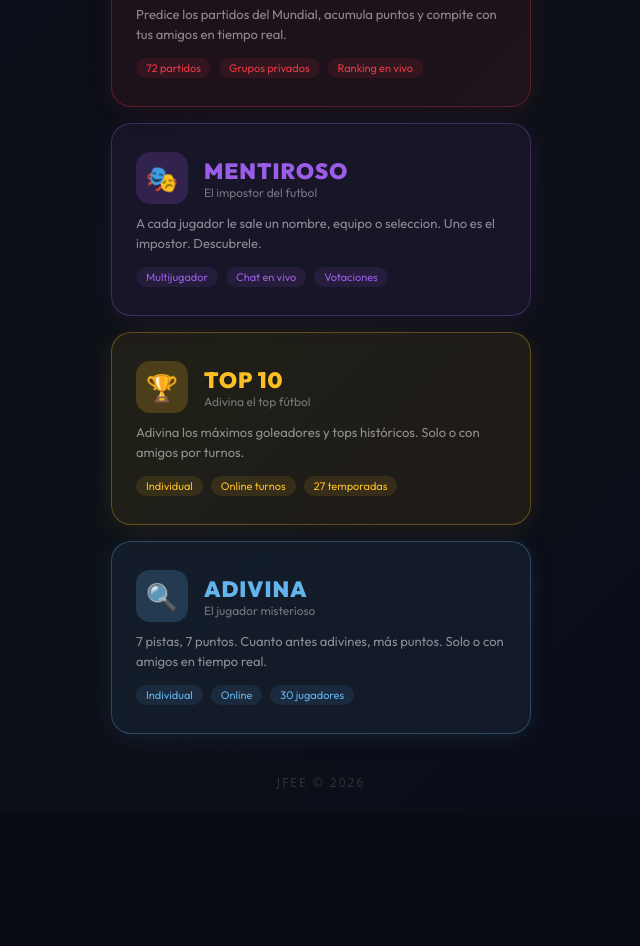
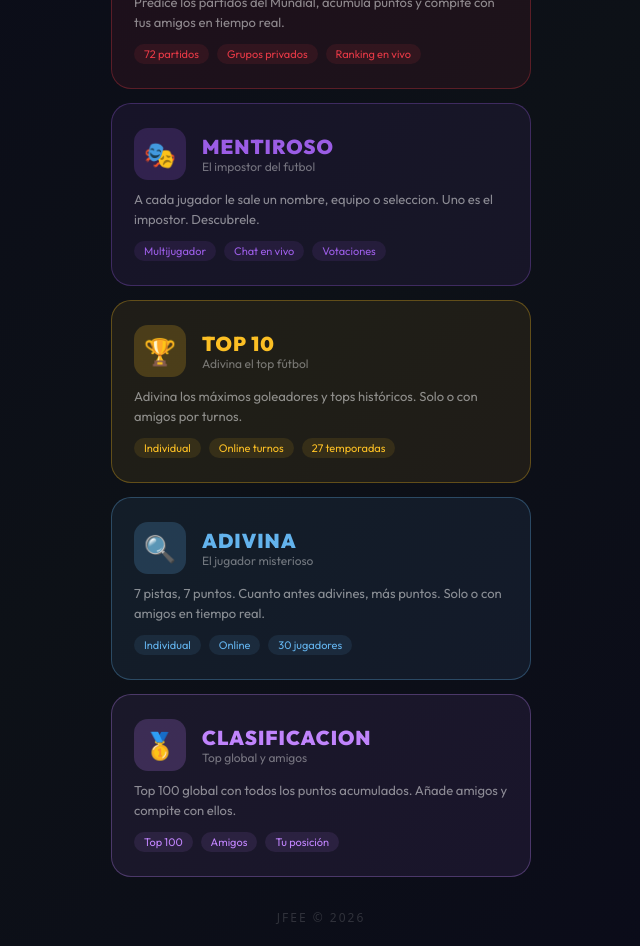
Before and after one commit to juanforba12-droid/prediccionmunidal2026, a React (Vite) app: page / in a window 1280 px wide. Shown: the part 280-1226 px from the top of the page, without its empty margins (319-959 px from the left). Before the commit the page ends 1091 px from the top, so only its background shows below. Built offline with nearby package versions, Linux system fonts and the light colour scheme; no server answers.

Commit message:
Update Home.jsx

```diff
--- a/src/pages/Home.jsx
+++ b/src/pages/Home.jsx
@@ -4,7 +4,6 @@ import { supabase } from '../lib/supabase.js'
 import { getRankInfo } from '../lib/ranks.js'
 import { getUserPoints } from '../lib/userPoints.js'
 
-// Genera un nombre de invitado aleatorio y lo guarda en localStorage
 function getOrCreateGuest() {
   const saved = localStorage.getItem('jfee_guest')
   if (saved) return saved
@@ -17,54 +16,32 @@ function getOrCreateGuest() {
   return guest
 }
 
-// Mini badge de rango inline
 function RankBadge({ rankInfo, small }) {
   const { rank, level } = rankInfo
   const levelStr = rank.levels > 1 ? ` ${['I','II','III'][level-1]}` : ''
   return (
-    <span style={{
-      display:'inline-flex', alignItems:'center', gap: small ? 3 : 5,
-      background:`${rank.color}18`, border:`1px solid ${rank.color}55`,
-      borderRadius: small ? 8 : 12,
-      padding: small ? '2px 8px' : '4px 12px',
-      fontSize: small ? 11 : 13,
-      color: rank.color, fontWeight:700
-    }}>
+    <span style={{ display:'inline-flex', alignItems:'center', gap: small ? 3 : 5, background:`${rank.color}18`, border:`1px solid ${rank.color}55`, borderRadius: small ? 8 : 12, padding: small ? '2px 8px' : '4px 12px', fontSize: small ? 11 : 13, color: rank.color, fontWeight:700 }}>
       {rank.emoji} {rank.name}{levelStr}
     </span>
   )
 }
 
-// Barra de progreso del rango
 function RankProgress({ rankInfo }) {
   const { rank, level, progress, pointsToNext, totalPoints } = rankInfo
   const levelStr = rank.levels > 1 ? ` ${['I','II','III'][level-1]}` : ''
   return (
     <div style={{ width:'100%' }}>
       <div style={{ display:'flex', justifyContent:'space-between', alignItems:'center', marginBottom:6 }}>
-        <span style={{ color: rank.color, fontWeight:700, fontSize:13 }}>
-          {rank.emoji} {rank.name}{levelStr}
-        </span>
-        <span style={{ color:'rgba(255,255,255,0.4)', fontSize:12 }}>
-          {totalPoints.toLocaleString()} pts
-        </span>
+        <span style={{ color: rank.color, fontWeight:700, fontSize:13 }}>{rank.emoji} {rank.name}{levelStr}</span>
+        <span style={{ color:'rgba(255,255,255,0.4)', fontSize:12 }}>{totalPoints.toLocaleString()} pts</span>
       </div>
       <div style={{ background:'rgba(255,255,255,0.07)', borderRadius:99, height:8, overflow:'hidden' }}>
-        <div style={{
-          width:`${progress}%`, height:'100%',
-          background:`linear-gradient(90deg, ${rank.color}88, ${rank.color})`,
-          borderRadius:99, transition:'width 0.6s ease'
-        }}/>
+        <div style={{ width:`${progress}%`, height:'100%', background:`linear-gradient(90deg, ${rank.color}88, ${rank.color})`, borderRadius:99, transition:'width 0.6s ease' }}/>
       </div>
-      {pointsToNext && (
-        <div style={{ textAlign:'right', marginTop:4, fontSize:11, color:'rgba(255,255,255,0.3)' }}>
-          {pointsToNext.toLocaleString()} pts para el siguiente nivel
-        </div>
-      )}
-      {!pointsToNext && rank.name === 'Icono Top' && (
-        <div style={{ textAlign:'center', marginTop:4, fontSize:11, color: rank.color }}>
-          👑 Rango máximo alcanzado
-        </div>
+      {pointsToNext ? (
+        <div style={{ textAlign:'right', marginTop:4, fontSize:11, color:'rgba(255,255,255,0.3)' }}>{pointsToNext.toLocaleString()} pts para el siguiente nivel</div>
+      ) : (
+        <div style={{ textAlign:'center', marginTop:4, fontSize:11, color: rank.color }}>👑 Rango máximo alcanzado</div>
       )}
     </div>
   )
@@ -72,7 +49,7 @@ function RankProgress({ rankInfo }) {
 
 export default function Home() {
   const nav = useNavigate()
-  const [user, setUser] = useState(undefined)    // undefined = cargando, null = invitado, obj = registrado
+  const [user, setUser] = useState(undefined)
   const [showAccount, setShowAccount] = useState(false)
   const [newPassword, setNewPassword] = useState('')
   const [pwMsg, setPwMsg] = useState('')
@@ -115,12 +92,10 @@ export default function Home() {
       {/* Botón esquina superior derecha */}
       {!isLoading && (
         isGuest ? (
-          // Sin sesión: botón de entrar
           <button onClick={() => nav('/auth')} style={{ position:'absolute', top:20, right:20, background:'linear-gradient(135deg,#e63946,#c1121f)', border:'none', borderRadius:12, padding:'8px 18px', color:'#fff', cursor:'pointer', fontSize:13, fontWeight:700, display:'flex', alignItems:'center', gap:6, boxShadow:'0 2px 12px rgba(230,57,70,0.4)' }}>
             <span>🔑</span> Iniciar sesión
           </button>
         ) : (
-          // Con sesión: nombre + rango
           <button onClick={() => setShowAccount(true)} style={{ position:'absolute', top:20, right:20, background:'rgba(255,255,255,0.06)', border:'1px solid rgba(255,255,255,0.1)', borderRadius:12, padding:'8px 16px', color:'rgba(255,255,255,0.7)', cursor:'pointer', fontSize:13, fontWeight:600, display:'flex', alignItems:'center', gap:8 }}>
             <span>{rankInfo.rank.emoji}</span>
             <span>{displayName}</span>
@@ -130,7 +105,7 @@ export default function Home() {
       )}
 
       {/* Logo */}
-      <div style={{ textAlign:'center', marginBottom:48 }}>
+      <div style={{ textAlign:'center', marginBottom:40 }}>
         <div style={{ fontFamily:"'Bebas Neue',sans-serif", fontSize:72, letterSpacing:12, background:'linear-gradient(135deg,#e63946,#ff6b6b)', WebkitBackgroundClip:'text', WebkitTextFillColor:'transparent', lineHeight:1, marginBottom:8 }}>JFEE</div>
         <div style={{ color:'rgba(255,255,255,0.3)', fontSize:14, letterSpacing:4, textTransform:'uppercase' }}>Juegos de Futbol En Espanol</div>
         {isGuest && (
@@ -141,99 +116,115 @@ export default function Home() {
       </div>
 
       {/* Tarjetas de juegos */}
-      <div style={{ display:'flex', flexDirection:'column', gap:16, width:'100%', maxWidth:420 }}>
+      <div style={{ display:'flex', flexDirection:'column', gap:14, width:'100%', maxWidth:420 }}>
 
-        <button onClick={() => isGuest ? nav('/auth') : nav('/prediccion')} style={{ background:'rgba(230,57,70,0.08)', border:'1px solid rgba(230,57,70,0.3)', borderRadius:20, padding:'28px 24px', cursor:'pointer', textAlign:'left', outline:'none', boxShadow:'0 4px 24px rgba(230,57,70,0.1)', position:'relative' }}>
+        {/* PREDICCION */}
+        <button onClick={() => isGuest ? nav('/auth') : nav('/prediccion')} style={{ background:'rgba(230,57,70,0.08)', border:'1px solid rgba(230,57,70,0.3)', borderRadius:20, padding:'24px 22px', cursor:'pointer', textAlign:'left', outline:'none', position:'relative' }}>
           {isGuest && <span style={{ position:'absolute', top:12, right:12, fontSize:11, background:'rgba(230,57,70,0.2)', color:'#e63946', borderRadius:8, padding:'2px 8px', fontWeight:700 }}>🔒 Requiere cuenta</span>}
           <div style={{ display:'flex', alignItems:'center', gap:16, marginBottom:10 }}>
             <div style={{ width:52, height:52, borderRadius:14, background:'rgba(230,57,70,0.2)', display:'flex', alignItems:'center', justifyContent:'center', fontSize:26 }}>⚽</div>
             <div>
-              <div style={{ color:'#e63946', fontWeight:800, fontSize:22, letterSpacing:1 }}>PREDICCION</div>
+              <div style={{ color:'#e63946', fontWeight:800, fontSize:20, letterSpacing:1 }}>PREDICCION</div>
               <div style={{ color:'rgba(255,255,255,0.4)', fontSize:12 }}>Mundial 2026</div>
             </div>
           </div>
           <div style={{ color:'rgba(255,255,255,0.5)', fontSize:13, lineHeight:1.5 }}>Predice los partidos del Mundial, acumula puntos y compite con tus amigos en tiempo real.</div>
-          <div style={{ marginTop:14, display:'flex', gap:8, flexWrap:'wrap' }}>
+          <div style={{ marginTop:12, display:'flex', gap:8, flexWrap:'wrap' }}>
             {['72 partidos','Grupos privados','Ranking en vivo'].map(t => <span key={t} style={{ fontSize:11, color:'#e63946', background:'rgba(230,57,70,0.1)', padding:'3px 10px', borderRadius:20 }}>{t}</span>)}
           </div>
         </button>
 
-        <button onClick={() => nav('/mentiroso')} style={{ background:'rgba(155,93,229,0.08)', border:'1px solid rgba(155,93,229,0.3)', borderRadius:20, padding:'28px 24px', cursor:'pointer', textAlign:'left', outline:'none', boxShadow:'0 4px 24px rgba(155,93,229,0.1)' }}>
+        {/* MENTIROSO */}
+        <button onClick={() => nav('/mentiroso')} style={{ background:'rgba(155,93,229,0.08)', border:'1px solid rgba(155,93,229,0.3)', borderRadius:20, padding:'24px 22px', cursor:'pointer', textAlign:'left', outline:'none' }}>
           <div style={{ display:'flex', alignItems:'center', gap:16, marginBottom:10 }}>
             <div style={{ width:52, height:52, borderRadius:14, background:'rgba(155,93,229,0.2)', display:'flex', alignItems:'center', justifyContent:'center', fontSize:26 }}>🎭</div>
             <div>
-              <div style={{ color:'#9b5de5', fontWeight:800, fontSize:22, letterSpacing:1 }}>MENTIROSO</div>
+              <div style={{ color:'#9b5de5', fontWeight:800, fontSize:20, letterSpacing:1 }}>MENTIROSO</div>
               <div style={{ color:'rgba(255,255,255,0.4)', fontSize:12 }}>El impostor del futbol</div>
             </div>
           </div>
           <div style={{ color:'rgba(255,255,255,0.5)', fontSize:13, lineHeight:1.5 }}>A cada jugador le sale un nombre, equipo o seleccion. Uno es el impostor. Descubrele.</div>
-          <div style={{ marginTop:14, display:'flex', gap:8, flexWrap:'wrap' }}>
+          <div style={{ marginTop:12, display:'flex', gap:8, flexWrap:'wrap' }}>
             {['Multijugador','Chat en vivo','Votaciones'].map(t => <span key={t} style={{ fontSize:11, color:'#9b5de5', background:'rgba(155,93,229,0.1)', padding:'3px 10px', borderRadius:20 }}>{t}</span>)}
           </div>
         </button>
 
-        <button onClick={() => nav('/topdiezgame')} style={{ background:'rgba(251,191,36,0.08)', border:'1px solid rgba(251,191,36,0.3)', borderRadius:20, padding:'28px 24px', cursor:'pointer', textAlign:'left', outline:'none', boxShadow:'0 4px 24px rgba(251,191,36,0.1)' }}>
+        {/* TOP 10 */}
+        <button onClick={() => nav('/topdiezgame')} style={{ background:'rgba(251,191,36,0.08)', border:'1px solid rgba(251,191,36,0.3)', borderRadius:20, padding:'24px 22px', cursor:'pointer', textAlign:'left', outline:'none' }}>
           <div style={{ display:'flex', alignItems:'center', gap:16, marginBottom:10 }}>
             <div style={{ width:52, height:52, borderRadius:14, background:'rgba(251,191,36,0.2)', display:'flex', alignItems:'center', justifyContent:'center', fontSize:26 }}>🏆</div>
             <div>
-              <div style={{ color:'#fbbf24', fontWeight:800, fontSize:22, letterSpacing:1 }}>TOP 10</div>
+              <div style={{ color:'#fbbf24', fontWeight:800, fontSize:20, letterSpacing:1 }}>TOP 10</div>
               <div style={{ color:'rgba(255,255,255,0.4)', fontSize:12 }}>Adivina el top fútbol</div>
             </div>
           </div>
           <div style={{ color:'rgba(255,255,255,0.5)', fontSize:13, lineHeight:1.5 }}>Adivina los máximos goleadores y tops históricos. Solo o con amigos por turnos.</div>
-          <div style={{ marginTop:14, display:'flex', gap:8, flexWrap:'wrap' }}>
+          <div style={{ marginTop:12, display:'flex', gap:8, flexWrap:'wrap' }}>
             {['Individual','Online turnos','27 temporadas'].map(t => <span key={t} style={{ fontSize:11, color:'#fbbf24', background:'rgba(251,191,36,0.1)', padding:'3px 10px', borderRadius:20 }}>{t}</span>)}
           </div>
         </button>
 
-        <button onClick={() => nav('/adivina')} style={{ background:'rgba(99,179,237,0.08)', border:'1px solid rgba(99,179,237,0.3)', borderRadius:20, padding:'28px 24px', cursor:'pointer', textAlign:'left', outline:'none', boxShadow:'0 4px 24px rgba(99,179,237,0.1)' }}>
+        {/* ADIVINA */}
+        <button onClick={() => nav('/adivina')} style={{ background:'rgba(99,179,237,0.08)', border:'1px solid rgba(99,179,237,0.3)', borderRadius:20, padding:'24px 22px', cursor:'pointer', textAlign:'left', outline:'none' }}>
           <div style={{ display:'flex', alignItems:'center', gap:16, marginBottom:10 }}>
             <div style={{ width:52, height:52, borderRadius:14, background:'rgba(99,179,237,0.2)', display:'flex', alignItems:'center', justifyContent:'center', fontSize:26 }}>🔍</div>
             <div>
-              <div style={{ color:'#63b3ed', fontWeight:800, fontSize:22, letterSpacing:1 }}>ADIVINA</div>
+              <div style={{ color:'#63b3ed', fontWeight:800, fontSize:20, letterSpacing:1 }}>ADIVINA</div>
               <div style={{ color:'rgba(255,255,255,0.4)', fontSize:12 }}>El jugador misterioso</div>
             </div>
           </div>
           <div style={{ color:'rgba(255,255,255,0.5)', fontSize:13, lineHeight:1.5 }}>7 pistas, 7 puntos. Cuanto antes adivines, más puntos. Solo o con amigos en tiempo real.</div>
-          <div style={{ marginTop:14, display:'flex', gap:8, flexWrap:'wrap' }}>
+          <div style={{ marginTop:12, display:'flex', gap:8, flexWrap:'wrap' }}>
             {['Individual','Online','30 jugadores'].map(t => <span key={t} style={{ fontSize:11, color:'#63b3ed', background:'rgba(99,179,237,0.1)', padding:'3px 10px', borderRadius:20 }}>{t}</span>)}
+          </div>
+        </button>
+
+        {/* CLASIFICACION */}
+        <button onClick={() => nav('/ranking')} style={{ background:'rgba(192,132,252,0.08)', border:'1px solid rgba(192,132,252,0.3)', borderRadius:20, padding:'24px 22px', cursor:'pointer', textAlign:'left', outline:'none' }}>
+          <div style={{ display:'flex', alignItems:'center', gap:16, marginBottom:10 }}>
+            <div style={{ width:52, height:52, borderRadius:14, background:'rgba(192,132,252,0.2)', display:'flex', alignItems:'center', justifyContent:'center', fontSize:26 }}>🥇</div>
+            <div>
+              <div style={{ color:'#c084fc', fontWeight:800, fontSize:20, letterSpacing:1 }}>CLASIFICACION</div>
+              <div style={{ color:'rgba(255,255,255,0.4)', fontSize:12 }}>Top global y amigos</div>
+            </div>
+          </div>
+          <div style={{ color:'rgba(255,255,255,0.5)', fontSize:13, lineHeight:1.5 }}>Top 100 global con todos los puntos acumulados. Añade amigos y compite con ellos.</div>
+          <div style={{ marginTop:12, display:'flex', gap:8, flexWrap:'wrap' }}>
+            {['Top 100','Amigos','Tu posición'].map(t => <span key={t} style={{ fontSize:11, color:'#c084fc', background:'rgba(192,132,252,0.1)', padding:'3px 10px', borderRadius:20 }}>{t}</span>)}
           </div>
         </button>
 
       </div>
 
-      <div style={{ marginTop:40, color:'rgba(255,255,255,0.15)', fontSize:12, letterSpacing:2 }}>JFEE © 2026</div>
+      <div style={{ marginTop:32, color:'rgba(255,255,255,0.15)', fontSize:12, letterSpacing:2 }}>JFEE © 2026</div>
 
       {/* Modal de cuenta */}
       {showAccount && user && (
         <div style={{ position:'fixed', inset:0, background:'rgba(0,0,0,0.75)', display:'flex', alignItems:'center', justifyContent:'center', zIndex:100, padding:20 }} onClick={() => setShowAccount(false)}>
           <div onClick={e => e.stopPropagation()} style={{ background:'#0f0f1a', border:'1px solid rgba(255,255,255,0.1)', borderRadius:20, padding:28, width:'100%', maxWidth:380 }}>
-
             <div style={{ display:'flex', justifyContent:'space-between', alignItems:'center', marginBottom:20 }}>
               <div style={{ fontWeight:800, fontSize:18 }}>Mi cuenta</div>
               <button onClick={() => setShowAccount(false)} style={{ background:'none', border:'none', color:'rgba(255,255,255,0.4)', cursor:'pointer', fontSize:20 }}>✕</button>
             </div>
-
-            {/* Info usuario */}
             <div style={{ background:'rgba(255,255,255,0.04)', borderRadius:12, padding:'14px 16px', marginBottom:16 }}>
               <div style={{ fontSize:11, color:'rgba(255,255,255,0.3)', marginBottom:4 }}>NOMBRE</div>
               <div style={{ fontWeight:700, fontSize:16 }}>{displayName}</div>
               <div style={{ fontSize:12, color:'rgba(255,255,255,0.4)', marginTop:4 }}>{user?.email}</div>
             </div>
-
-            {/* Rango y progreso */}
             <div style={{ background:'rgba(255,255,255,0.04)', borderRadius:12, padding:'14px 16px', marginBottom:16 }}>
               <RankProgress rankInfo={rankInfo} />
             </div>
-
-            {/* Cambiar contraseña */}
+            <div style={{ marginBottom:8 }}>
+              <button onClick={() => { setShowAccount(false); nav('/ranking') }} style={{ width:'100%', padding:'10px', borderRadius:10, border:'1px solid rgba(192,132,252,0.3)', background:'rgba(192,132,252,0.08)', color:'#c084fc', fontSize:14, cursor:'pointer', fontWeight:600, marginBottom:8 }}>
+                🏆 Ver clasificación global
+              </button>
+            </div>
             <div style={{ marginBottom:16 }}>
               <div style={{ fontSize:13, color:'rgba(255,255,255,0.5)', marginBottom:8 }}>Cambiar contraseña</div>
               <input type="password" placeholder="Nueva contraseña" value={newPassword} onChange={e => setNewPassword(e.target.value)} style={{ width:'100%', padding:'10px 14px', borderRadius:10, border:'1px solid rgba(255,255,255,0.1)', background:'rgba(255,255,255,0.05)', color:'#e8eaf0', fontSize:14, boxSizing:'border-box', outline:'none', marginBottom:8 }} />
               {pwMsg && <div style={{ fontSize:12, color: pwMsg.includes('Error')?'#fca5a5':'#2a9d8f', marginBottom:8 }}>{pwMsg}</div>}
               <button onClick={handleChangePassword} style={{ width:'100%', padding:'10px', borderRadius:10, border:'none', background:'rgba(255,255,255,0.08)', color:'#e8eaf0', fontSize:14, cursor:'pointer', fontWeight:600 }}>Cambiar contraseña</button>
             </div>
-
             <button onClick={handleSignOut} style={{ width:'100%', padding:'12px', borderRadius:12, border:'1px solid rgba(230,57,70,0.3)', background:'rgba(230,57,70,0.08)', color:'#e63946', fontSize:15, fontWeight:700, cursor:'pointer' }}>Cerrar sesion</button>
           </div>
         </div>
```
